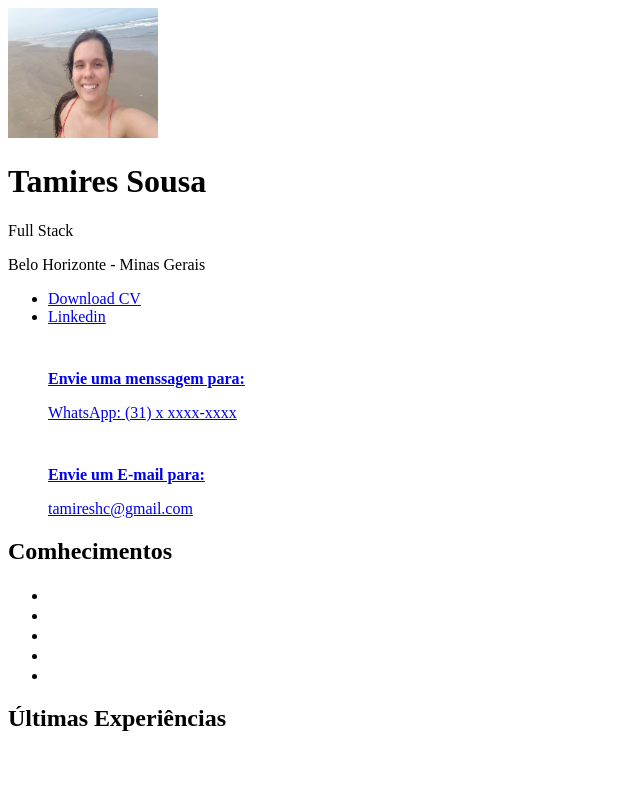
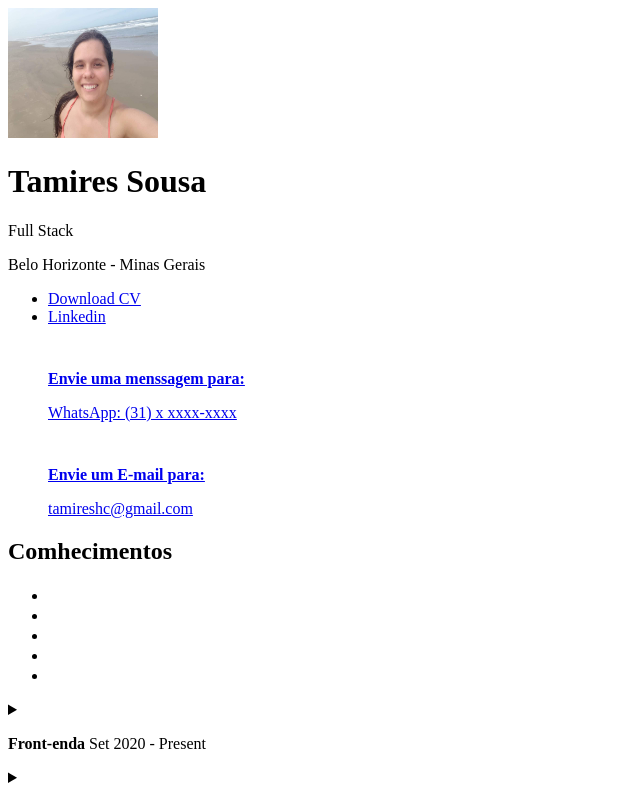
Before and after one commit to tamireshc/Angular, an Angular app in the folder portifolio/: page / in a window 1280 px wide. Shown: the top 800 px of the page, without its empty margins (0-640 px from the left). Built offline with nearby package versions, Linux system fonts and the light colour scheme.

Commit message:
feat: add component experiences

```diff
--- a/portifolio/src/app/modules/portifolio/components/experiences/experiences.component.html
+++ b/portifolio/src/app/modules/portifolio/components/experiences/experiences.component.html
@@ -1,3 +1,13 @@
 <div class="container">
-  <h2>Últimas Experiências</h2>
+  @for (item of arrayExperiences(); track item) {
+  <details>
+    <summary>
+      <p>
+        <strong>{{ item.summary.strong }}</strong>
+        {{ item.summary.p }}
+      </p>
+    </summary>
+    <article [innerHTML]="item.text"></article>
+  </details>
+  }
 </div>
--- a/portifolio/src/app/modules/portifolio/components/experiences/experiences.component.ts
+++ b/portifolio/src/app/modules/portifolio/components/experiences/experiences.component.ts
@@ -1,4 +1,5 @@
-import { Component } from '@angular/core';
+import { Component, signal } from '@angular/core';
+import { IExperience } from '../../interfaces/IExperience';
 
 @Component({
   selector: 'app-experiences',
@@ -8,5 +9,49 @@ import { Component } from '@angular/core';
   styleUrl: './experiences.component.scss'
 })
 export class ExperiencesComponent {
+  public arrayExperiences = signal<IExperience[]>([
+    {
+      summary: {
+        strong: 'Front-enda',
+        p: ' Set 2020 - Present',
+      },
+      text: '<p>Lorem Ipsum is simply dummy text of the printing and typesetting industry. Lorem Ipsum has been the industry </p>',
+    },
+    {
+      summary: {
+        strong: 'Front-enda',
+        p: ' Set 2020 - Present',
+      },
+      text: '<p>Lorem Ipsum is simply dummy text of the printing and typesetting industry. Lorem Ipsum has been the industry </p>',
+    },
+    {
+      summary: {
+        strong: 'Front-enda',
+        p: ' Set 2020 - Present',
+      },
+      text: '<p>Lorem Ipsum is simply dummy text of the printing and typesetting industry. Lorem Ipsum has been the industry </p>',
+    },
+    {
+      summary: {
+        strong: 'Front-enda',
+        p: ' Set 2020 - Present',
+      },
+      text: '<p>Lorem Ipsum is simply dummy text of the printing and typesetting industry. Lorem Ipsum has been the industry </p>',
+    },
+    {
+      summary: {
+        strong: 'Front-enda',
+        p: ' Set 2020 - Present',
+      },
+      text: '<p>Lorem Ipsum is simply dummy text of the printing and typesetting industry. Lorem Ipsum has been the industry </p>',
+    },
+    {
+      summary: {
+        strong: 'Front-enda',
+        p: ' Set 2020 - Present',
+      },
+      text: '<p>Lorem Ipsum is simply dummy text of the printing and typesetting industry. Lorem Ipsum has been the industry </p>',
+    },
+  ])
 
 }
--- /dev/null
+++ b/portifolio/src/app/modules/portifolio/interfaces/IExperience.ts
@@ -0,0 +1,7 @@
+export interface IExperience {
+	summary: {
+		strong: string,
+		p: string,
+	},
+	text: string
+}
```
